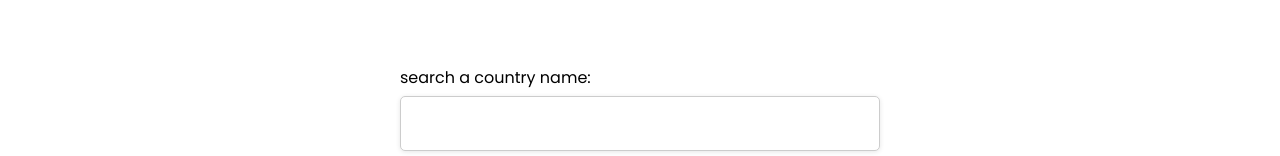
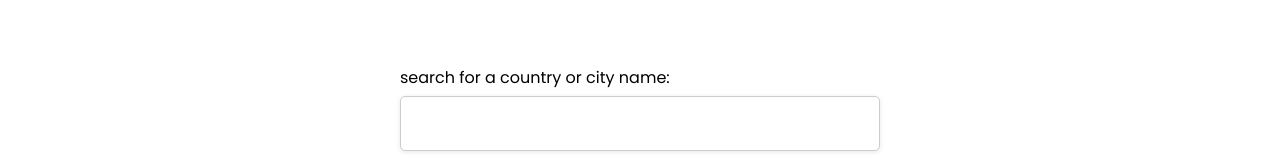
Before and after one commit to miladr0/soltia-project, a website: page src/index.html in a window 1280 px wide. Shown: the part 217-373 px from the top of the page. Drawn offline with Linux system fonts and the light colour scheme.

Commit message:
Update label name

```diff
--- a/src/index.html
+++ b/src/index.html
@@ -70,7 +70,7 @@
       <div class="wrapper">
         <div class="wrapper__search">
           <label for="search">
-            search a country name:
+            search for a country or city name:
           </label>
           <select
             id="search"
```
